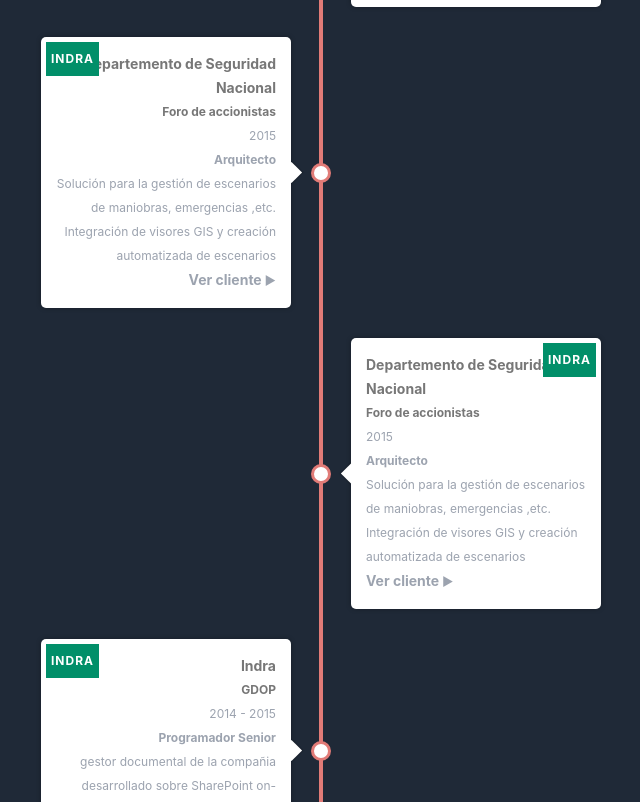
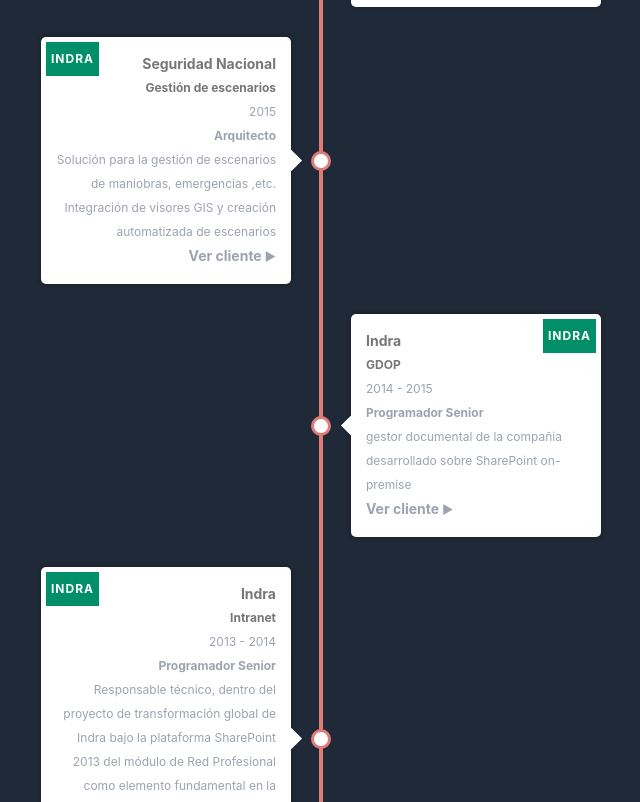
Before and after one commit to DanMerillas/react-porfolio, a React (Create React App) app: page /projects in a window 1280 px wide. Shown: the part 6298-7100 px from the top of the page, without its empty margins (319-959 px from the left). Built offline with nearby package versions, Linux system fonts and the light colour scheme.

Commit message:
Fallo menu activo y fin de proyetos

```diff
--- a/src/components/Navbar.tsx
+++ b/src/components/Navbar.tsx
@@ -25,17 +25,17 @@
             <span onClick={() => setactiveItem(2)} className={activeItem === 2 ? "active" : ""}>
               <NavbarItem textItem="Tecnologias" toLink="/technologies" itemClassName="mr-5 bg-gray-800 border-0 py-1 px-1 focus:outline-none hover:bg-gray-700 rounded" />
             </span>
-            <span onClick={() => setactiveItem(3)} className={activeItem === 2 ? "active" : ""}>
+            <span onClick={() => setactiveItem(3)} className={activeItem === 3 ? "active" : ""}>
               <NavbarItem textItem="Proyectos" toLink="/projects" itemClassName="mr-5 bg-gray-800 border-0 py-1 px-1 focus:outline-none hover:bg-gray-700 rounded" />
             </span>
-            <span onClick={() => setactiveItem(5)} className={activeItem === 3 ? "active" : ""}>
+            <span onClick={() => setactiveItem(4)} className={activeItem === 4 ? "active" : ""}>
               <NavbarItem textItem="Habilidades" toLink="/skills" itemClassName="mr-5 bg-gray-800 border-0 py-1 px-1 focus:outline-none hover:bg-gray-700 rounded" />
             </span>
-            <span onClick={() => setactiveItem(5)} className={activeItem === 4 ? "active" : ""}>
+            <span onClick={() => setactiveItem(5)} className={activeItem === 5 ? "active" : ""}>
               <NavbarItem textItem="Certificaciones" toLink="/certifications" itemClassName="mr-5 bg-gray-800 border-0 py-1 px-1 focus:outline-none hover:bg-gray-700 rounded" />
             </span>
           </nav>
-          <span onClick={() => setactiveItem(6)} className={activeItem === 5 ? "active" : ""}>
+          <span onClick={() => setactiveItem(6)} className={activeItem === 6 ? "active" : ""}>
             <NavbarItem textItem="¡Contáctame!" toLink="/contact" itemClassName="inline-flex items-center bg-gray-800 border-0 py-1 px-3 focus:outline-none hover:bg-gray-700 rounded text-base mt-4 md:mt-0" />
           </span>
 
--- a/src/components/ProjectsTimeline.tsx
+++ b/src/components/ProjectsTimeline.tsx
@@ -2,6 +2,7 @@
 import ProjectItem from "./ProjectItem"
 
 export default function ProjectsTimeline () {
+
     return (<> {projectsList.length > 0 && (
         <>
         <h1 className="timelineHeader">2007 - Actualidad</h1>
--- a/src/data.js
+++ b/src/data.js
@@ -20,13 +20,13 @@
   {
     title: "SharePoint online",
     subtitle: "Sitios clásicos y modernos",
-    description: "Personalización de sitios clásicos (master pages, layouts, javascript/jquery, html/css. Desarrollo sobre sitios modernos con SPfx (React/Typescript). Creación de apps para teams",
+    description: "Personalización de sitios clásicos (master pages, layouts, javascript/jquery, html/css. Desarrollo sobre sitios modernos con SPfx (React/Typescript). Creación de apps para teams, azure functions, power automate, etc.",
     image: online,
   },
   {
     title: "Despliegues personalizados",
     subtitle: "Powershell",
-    description: "Uso de powershell y pnp powershell para la implementación de las soluciones en los distintos tipos de entornos. En onpremise puedo realizar la instalación de SharePoint y manejo el IIS con soltura",
+    description: "Uso de powershell y pnp powershell para la implementación de las soluciones en los distintos tipos de entornos. En on-premise puedo realizar la instalación de SharePoint y conozco las configuraciones principales del IIS",
     image: powershell,
   },
 ];
@@ -362,23 +362,8 @@
     }
   },
   {
-    client: 'Departemento de Seguridad Nacional',
-    title: 'Foro de accionistas',
-    position: 'Arquitecto',
-    text: 'Solución para la gestión de escenarios de maniobras, emergencias ,etc. Integración de visores GIS y creación automatizada de escenarios',
-    date: '2015',
-    category: {
-      tag: 'INDRA',
-      color: '#018f69'
-    },
-    link: {
-      url: 'https://www.dsn.gob.es/',
-      text: 'Ver cliente'
-    }
-  },
-  {
-    client: 'Departemento de Seguridad Nacional',
-    title: 'Foro de accionistas',
+    client: 'Seguridad Nacional',
+    title: 'Gestión de escenarios',
     position: 'Arquitecto',
     text: 'Solución para la gestión de escenarios de maniobras, emergencias ,etc. Integración de visores GIS y creación automatizada de escenarios',
     date: '2015',
@@ -402,7 +387,284 @@
       color: '#018f69'
     },
     link: {
-      url: 'https://www.dsn.gob.es/',
+      url: 'https://www.indracompany.com/',
+      text: 'Ver cliente'
+    }
+  },
+  {
+    client: 'Indra',
+    title: 'Intranet',
+    position: 'Programador Senior',
+    text: 'Responsable técnico, dentro del proyecto de transformación global de Indra bajo la plataforma SharePoint 2013 del módulo de Red Profesional como elemento fundamental en la mejora de la productividad. Coordinación con el resto de iniciativas de Intranet',
+    date: '2013 - 2014',
+    category: {
+      tag: 'INDRA',
+      color: '#018f69'
+    },
+    link: {
+      url: 'https://www.indracompany.com/',
+      text: 'Ver cliente'
+    }
+  },
+  {
+    client: 'TELECOM',
+    title: 'Migracion portal Telecom Italia',
+    position: 'Programador Senior',
+    text: 'Migración de la intranet de Telecom italia de un entorno sharepoint 2010 a 2013 migrando el resto de aplicaciones enlazadas en la intranet a asp.net',
+    date: '2013 - 2014',
+    category: {
+      tag: 'INDRA',
+      color: '#018f69'
+    }
+  },
+  {
+    client: 'INVERSIS',
+    title: 'Intranet',
+    position: 'Programador',
+    text: 'Definición de un nuevo modelo de Intranet para INVERSIS basado en enfoques Enterprise 2.0. Implantación de primera maqueta productiva de la Intranet sobre plataforma SharePoint 2013',
+    date: '2013 - 2014',
+    category: {
+      tag: 'INDRA',
+      color: '#018f69'
+    },
+    link: {
+      url: 'https://www.inversis.com/',
+      text: 'Ver cliente'
+    }
+  },
+  {
+    client: 'Universidad Pontificia Comillas',
+    title: 'Intranet',
+    position: 'Programador',
+    text: 'Desarrollo e implantación de la Intranet Corporativa U.P. Comillas',
+    date: '2012 - 2013',
+    category: {
+      tag: 'INDRA',
+      color: '#018f69'
+    },
+    link: {
+      url: 'https://www.comillas.edu/',
+      text: 'Ver cliente'
+    }
+  },
+  {
+    client: 'Ministerio de Defensa',
+    title: 'Gestión de Proyectos (POC)',
+    position: 'Programador',
+    text: 'POC para la gestión de proyectos en el Ministerio de  Defensa. Grupos de proyecto, Timeline de actividad y gestión documental',
+    date: '2012',
+    category: {
+      tag: 'INDRA',
+      color: '#018f69'
+    },
+    link: {
+      url: 'https://www.defensa.gob.es/',
+      text: 'Ver cliente'
+    }
+  },
+  {
+    client: 'BANKIA',
+    title: 'Sistema de Gestión de Proyectos',
+    position: 'Programador',
+    text: 'Implantación de una solución de gestión de proyectos corporativos que de soporte a la gestión de proyectos. Creación programatica de documento mpp en base a XML',
+    date: '2011',
+    category: {
+      tag: 'INDRA',
+      color: '#018f69'
+    },
+    link: {
+      url: 'https://www.caixabank.es/',
+      text: 'Ver cliente'
+    }
+  },
+  {
+    client: 'Enel',
+    title: 'Sistema de Gestión de Proyectos / Documental',
+    position: 'Programador',
+    text: 'Implantación de una solución de gestión de proyectos corporativos integrada al ERP corporativo (Navision, SAP) que de soporte a la gestión de proyectos y documental de la división de Tecnología e Ingeniería de Gas Natural',
+    date: '2011',
+    category: {
+      tag: 'INDRA',
+      color: '#018f69'
+    },
+    link: {
+      url: 'https://naturgytarifas.es/',
+      text: 'Ver cliente'
+    }
+  },
+  {
+    client: 'ENDESA',
+    title: 'Endesa.com',
+    position: 'Programador',
+    text: 'Implantación de la web publica Endesa.com en plataforma Sharepoint 2007, integración con sistemas externos',
+    date: '2011',
+    category: {
+      tag: 'INDRA',
+      color: '#018f69'
+    },
+    link: {
+      url: 'https://Endesa.com/',
+      text: 'Ver cliente'
+    }
+  },
+  {
+    client: 'SIEMENS',
+    title: 'MADAM',
+    position: 'Programador',
+    text: 'Aplicativo para la gestión de proovedores, participación internacional. Uso de tecnología Entity Framework y LINQ',
+    date: '2010',
+    category: {
+      tag: 'VASS',
+      color: '#0000FF'
+    },
+    link: {
+      url: 'https://new.siemens.com/',
+      text: 'Ver cliente'
+    }
+  },
+  {
+    client: 'YELL',
+    title: 'Web Builder',
+    position: 'Programador',
+    text: 'Implantación de una capa de acceso a datos utilizando Enterprise Library e integración con Oracle 9.0',
+    date: '2010',
+    category: {
+      tag: 'VASS',
+      color: '#0000FF'
+    },
+    link: {
+      url: 'https://www.paginasamarillas.es/',
+      text: 'Ver cliente'
+    }
+  },
+  {
+    client: 'ISBAN',
+    title: 'Secreatría',
+    position: 'Programador',
+    text: 'Proyecto para la automatización de procesamiento de correo utilizando las capacidades de Sharepoint. Add in de Outlook para integrar con la plataforma',
+    date: '2010',
+    category: {
+      tag: 'VASS',
+      color: '#0000FF'
+    },
+    link: {
+      url: 'https://www.linkedin.com/company/isban/?originalSubdomain=es',
+      text: 'Ver cliente'
+    }
+  },
+  {
+    client: 'FEDIT',
+    title: 'Fedit.com',
+    position: 'Programador',
+    text: 'Proyecto para la automatización de procesamiento de correo utilizando las capacidades de Sharepoint. Add in de Outlook para integrar con la plataforma',
+    date: '2009 - 2010',
+    category: {
+      tag: 'VASS',
+      color: '#0000FF'
+    },
+    link: {
+      url: 'https://fedit.com/',
+      text: 'Ver cliente'
+    }
+  },
+  {
+    client: 'TECHNOSITE',
+    title: 'Consorci de serveis Socials de Barcelona',
+    position: 'Programador',
+    text: 'Implanteción de la web publica para el Consorci de serveis Socials de Barcelona con tecnología Sharepoint 2007',
+    date: '2009',
+    category: {
+      tag: 'VASS',
+      color: '#0000FF'
+    },
+    link: {
+      url: 'https://tecnoaccesible.net/directorio/technosite',
+      text: 'Ver cliente'
+    }
+  },
+  {
+    client: 'SIEMENS',
+    title: 'Intranet',
+    position: 'Programador',
+    text: 'Soporte para los usuario en el uso de la nueva intranet. Resolución de incidencia y ejecución de mejoras',
+    date: '2009',
+    category: {
+      tag: 'VASS',
+      color: '#0000FF'
+    },
+    link: {
+      url: 'https://new.siemens.com/',
+      text: 'Ver cliente'
+    }
+  },
+  {
+    client: 'TERRA',
+    title: 'Invertia',
+    position: 'Programador',
+    text: 'Entorno Tecnológico: ASP 2.0 Consultoría para la mejora de la web de inversiones de Terra',
+    date: '2008 - 2009',
+    category: {
+      tag: 'VASS',
+      color: '#0000FF'
+    },
+    link: {
+      url: 'https://www.terra.com/',
+      text: 'Ver cliente'
+    }
+  },
+  {
+    client: 'IBERWORLD',
+    title: 'Intranet Prosegur Activa',
+    position: 'Programador Junior',
+    text: 'Migración de la intranet de Iberworld de las versiones de sharepoint 2003 a 2007',
+    date: '2008',
+    category: {
+      tag: 'VASS',
+      color: '#0000FF'
+    },
+  },
+  {
+    client: 'PROSEGUR',
+    title: 'Intranet Prosegur Activa',
+    position: 'Programador Junior',
+    text: 'Instalación, configuración y personalización del producto. Formación sobre plataformas Sharepoint 2007',
+    date: '2007 - 2008',
+    category: {
+      tag: 'VASS',
+      color: '#0000FF'
+    },
+    link: {
+      url: 'https://new.siemens.com/',
+      text: 'Ver cliente'
+    }
+  },
+  {
+    client: 'VASS',
+    title: 'VASSDESK',
+    position: 'Programador Junior',
+    text: 'Instalación, configuración y personalización del producto. Aplicación CMMI para la gestión de proyecto de VASS',
+    date: '2007',
+    category: {
+      tag: 'VASS',
+      color: '#0000FF'
+    },
+    link: {
+      url: 'https://vasscompany.com/',
+      text: 'Ver cliente'
+    }
+  },
+  {
+    client: 'TERRA',
+    title: 'Manteniento',
+    position: 'Programador Junior',
+    text: 'Creación de un entorno “laboratorio” para el desarrollo de mejoras sobre la aplicación de Terra. Mantenimiento de la actual herramienta e implementación de mejoras',
+    date: '2007',
+    category: {
+      tag: 'VASS',
+      color: '#0000FF'
+    },
+    link: {
+      url: 'https://www.terra.com/',
       text: 'Ver cliente'
     }
   },
```
